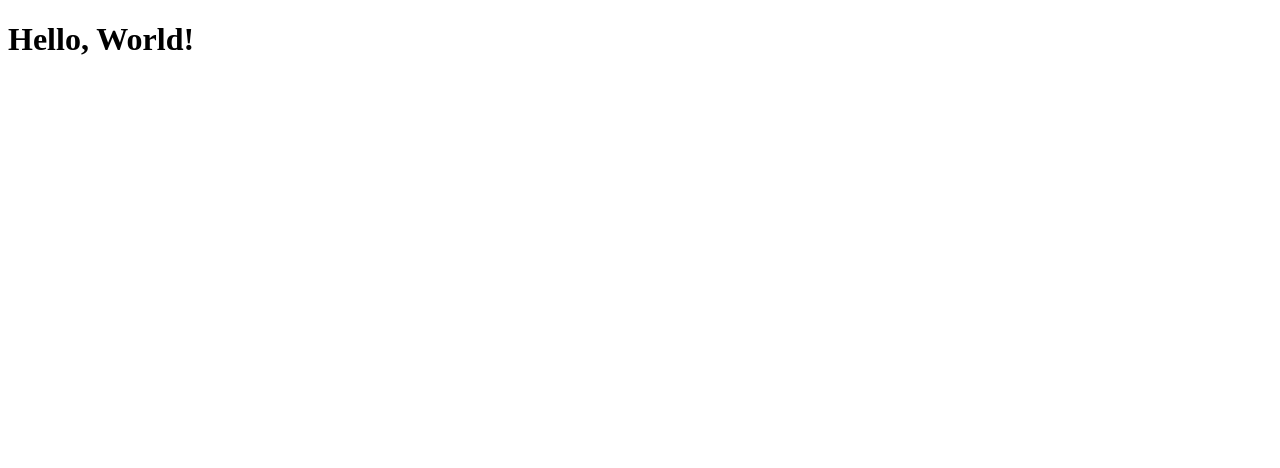
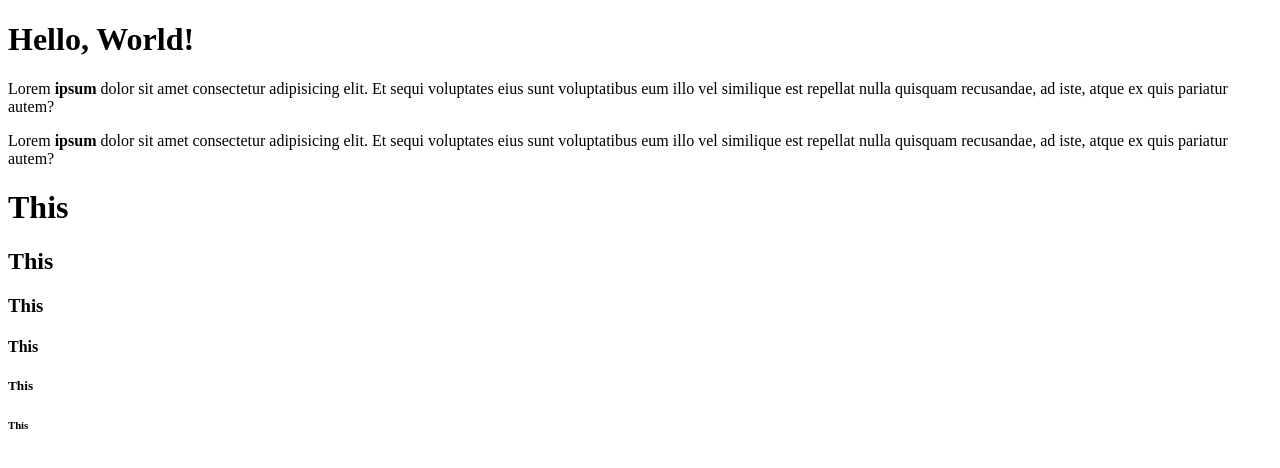
Before and after one commit to ZAV222/git_test, a plain HTML site: page html-boilerplate/index.html in a window 1280 px wide. Drawn offline with Linux system fonts and the light colour scheme.

Commit message:
created new folder called testing with tst.txt inside it and added new things to html-boilerplate inside html like heding paragraph inside body.

```diff
--- a/html-boilerplate/index.html
+++ b/html-boilerplate/index.html
@@ -7,6 +7,19 @@
 
     <body>
         <h1>Hello, World!</h1>
+
+        <p>Lorem <strong>ipsum</strong> dolor sit amet consectetur adipisicing elit. Et sequi voluptates eius sunt voluptatibus eum illo vel similique est repellat nulla quisquam recusandae, ad iste, atque ex quis pariatur autem?</p>
+
+        <p>Lorem <strong>ipsum</strong> dolor sit amet consectetur adipisicing elit. Et sequi voluptates eius sunt voluptatibus eum illo vel similique est repellat nulla quisquam recusandae, ad iste, atque ex quis pariatur autem?</p>
+
+        <h1>This</h1>
+        <h2>This</h2>
+        <h3>This</h3>
+        <h4>This</h4>
+        <h5>This</h5>
+        <h6>This</h6>
+
+
     </body>
 
 </html>
```
Also changed, not shown: testing/tst.txt (added).
